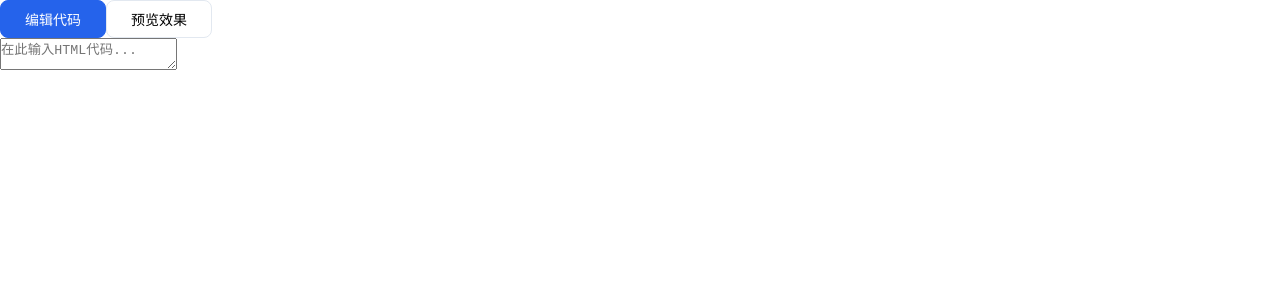
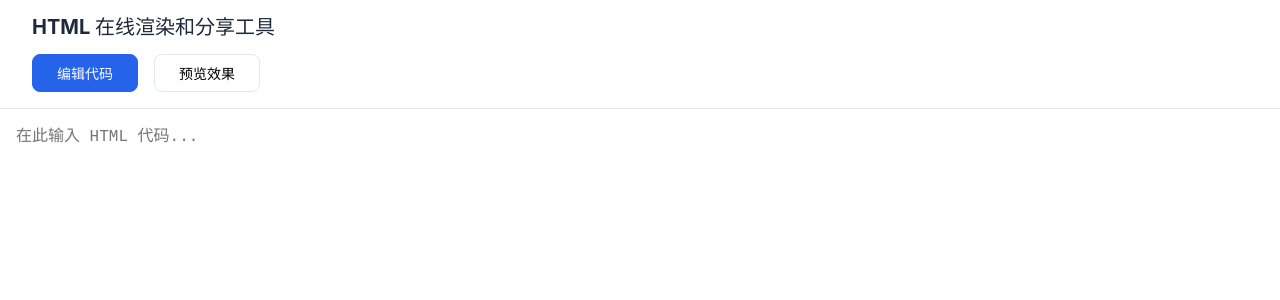
Before and after one commit to yty971231/html-share, a React (Vite) app in the folder frontend/: page / in a window 1280 px wide. Shown: the top 300 px of the page. Built offline with nearby package versions, Linux system fonts and the light colour scheme.

Commit message:
Update App.jsx

```diff
--- a/frontend/src/App.jsx
+++ b/frontend/src/App.jsx
@@ -1,86 +1,56 @@
-import { useState, useEffect } from 'react'
-import './App.css'
+import React, { useState, useEffect } from 'react';
+import './App.css';
 
-// 获取API基础URL
-const API_BASE = import.meta.env.PROD
-  ? '' // 生产环境使用相对路径
-  : 'http://localhost:3001' // 开发环境使用本地服务器
-
+// 注意：这里我们不再需要 Router，因为我们只在查看页面使用路由
 function App() {
-  const [html, setHtml] = useState('')
-  const [shareUrl, setShareUrl] = useState('')
-  const [error, setError] = useState('')
-  const [activeTab, setActiveTab] = useState('edit') // 'edit' 或 'preview'
-  const [isLoading, setIsLoading] = useState(false)
-
-  // 如果URL中包含view参数，则加载对应的HTML内容
-  useEffect(() => {
-    const path = window.location.pathname
-    if (path.startsWith('/view/')) {
-      const id = path.split('/view/')[1]
-      fetchHtml(id)
-    }
-  }, [])
+  const [html, setHtml] = useState('');
+  const [activeTab, setActiveTab] = useState('edit'); // 'edit' 或 'preview'
+  const [shareUrl, setShareUrl] = useState('');
+  const [isLoading, setIsLoading] = useState(false);
 
   // 当HTML内容改变时，自动生成分享链接
   useEffect(() => {
     const generateShareLink = async () => {
       if (!html.trim()) {
-        setShareUrl('')
-        // 当输入为空时，清除之前的错误提示
-        setError('')
-        return
+        setShareUrl('');
+        return;
       }
 
       try {
-        setIsLoading(true)
-        const response = await fetch(`${API_BASE}/api/save`, {
+        setIsLoading(true);
+        const response = await fetch('/api/save', {
           method: 'POST',
           headers: {
             'Content-Type': 'application/json',
           },
           body: JSON.stringify({ html }),
-        })
-        const data = await response.json()
+        });
+
         if (response.ok) {
-          setShareUrl(data.url)
-          setError('')
+          const data = await response.json();
+          setShareUrl(`${window.location.origin}/view/${data.id}`);
         } else {
-          // 使用 data.message 来显示后端返回的具体错误
-          console.error('生成链接失败:', data.message)
-          setError(data.message || '生成链接失败，请稍后重试。')
+          console.error('生成链接失败');
+          setShareUrl('');
         }
       } catch (err) {
-        console.error('网络错误:', err)
-        setError('网络错误，请检查您的网络连接。')
+        console.error('网络错误:', err);
+        setShareUrl('');
       } finally {
-        setIsLoading(false)
+        setIsLoading(false);
       }
-    }
+    };
 
     // 使用防抖，避免频繁请求
-    const timeoutId = setTimeout(generateShareLink, 1000)
-    return () => clearTimeout(timeoutId)
-  }, [html])
-
-  const fetchHtml = async (id) => {
-    try {
-      const response = await fetch(`${API_BASE}/api/html/${id}`)
-      const data = await response.json()
-      if (response.ok) {
-        setHtml(data.html)
-        setActiveTab('preview')
-      } else {
-        setError(data.message || '加载失败')
-      }
-    } catch (err) {
-      setError('加载失败，请稍后重试')
-    }
-  }
+    const timeoutId = setTimeout(generateShareLink, 1000);
+    return () => clearTimeout(timeoutId);
+  }, [html]);
 
   return (
-    <div className="container">
-      <div className="tabs">
+    <div className="app-container">
+      <header className="app-header">
+        <h1>HTML 在线渲染和分享工具</h1>
+        <div className="tab-container">
           <button
             className={`tab-button ${activeTab === 'edit' ? 'active' : ''}`}
             onClick={() => setActiveTab('edit')}
@@ -94,45 +64,57 @@ function App() {
             预览效果
           </button>
         </div>
+      </header>
 
-      <div className="content-container">
-        {activeTab === 'preview' && shareUrl && !error &&(
+      <main className="app-main">
+        {activeTab === 'preview' && (
+          <div className="share-url-container">
+            {isLoading ? (
+              <span className="loading">生成分享链接中...</span>
+            ) : shareUrl ? (
               <div className="share-url">
                 分享链接：
                 <a href={shareUrl} target="_blank" rel="noopener noreferrer">
                   {shareUrl}
                 </a>
+                <button
+                  className="copy-button"
+                  onClick={() => navigator.clipboard.writeText(shareUrl)}
+                >
+                  复制链接
+                </button>
+              </div>
+            ) : (
+              <span className="no-share">请输入有效的 HTML 代码以生成分享链接</span>
+            )}
           </div>
         )}
 
-        {/* 在预览模式下，如果出错，也显示错误信息 */}
-        {activeTab === 'preview' && error && <div className="error-preview">{error}</div>}
-
-        {isLoading && <div className="loading-indicator">生成链接中...</div>}
-
+        <div className="content-container">
           {activeTab === 'edit' ? (
-          <div className="edit-container">
+            <div className="editor-container">
               <textarea
+                className="html-editor"
                 value={html}
                 onChange={(e) => setHtml(e.target.value)}
-              placeholder="在此输入HTML代码..."
-              className="html-input"
+                placeholder="在此输入 HTML 代码..."
               />
-            {error && <div className="error">{error}</div>}
             </div>
           ) : (
             <div className="preview-container">
               <iframe
+                className="preview-frame"
                 srcDoc={html}
                 title="HTML Preview"
-              className="preview-frame"
                 sandbox="allow-scripts"
               />
             </div>
           )}
         </div>
+      </main>
     </div>
-  )
+  );
 }
 
-export default App
+// 确保正确导出默认组件
+export default App;
```
Lines whose indentation alone changed are shown as unchanged.
